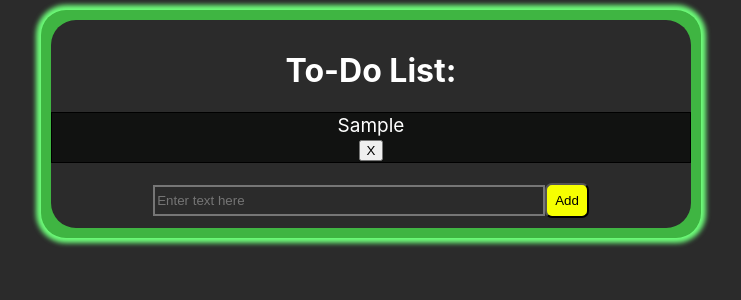
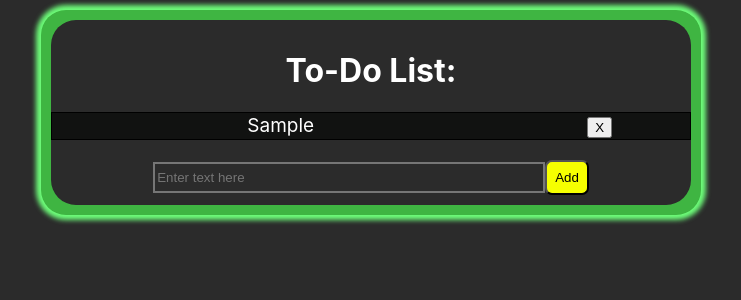
Before and after one commit to pizzanoodles/todo-list, a React (Create React App) app: page / in a window 1280 px wide. Both pictures are taken after typing "Sample" into the empty fields and a click on the button "Add". Shown: the top 300 px of the page, without its empty margins (269-1010 px from the left). Built offline with nearby package versions, Linux system fonts and the light colour scheme.

Commit message:
Fix: Fixed delete error, since I am only using one td, click the delete button also runs the toggle function.

```diff
--- a/src/components/TodoGroup.js
+++ b/src/components/TodoGroup.js
@@ -15,8 +15,8 @@ const TodoGroup = () => {
             <h1>To-Do List:</h1>
             <table className="todoTable">
                 {selector.map((todoItem, index) => <tr key={index} className="todoItem">
-                    <td className={todoItem.done ? "done" : ""} onClick={() => onToggleHandler(index)}><TodoItem todoItem={todoItem} />
-                        <button onClick={() => onDeleteHandler(index)}>X</button></td>
+                    <td className={todoItem.done ? "done" : ""} onClick={() => onToggleHandler(index)}><TodoItem todoItem={todoItem} /></td>
+                    <td><button className="deleteBtn" onClick={() => onDeleteHandler(index)}>X</button></td>
                 </tr>)}
             </table>
         </div>
```
